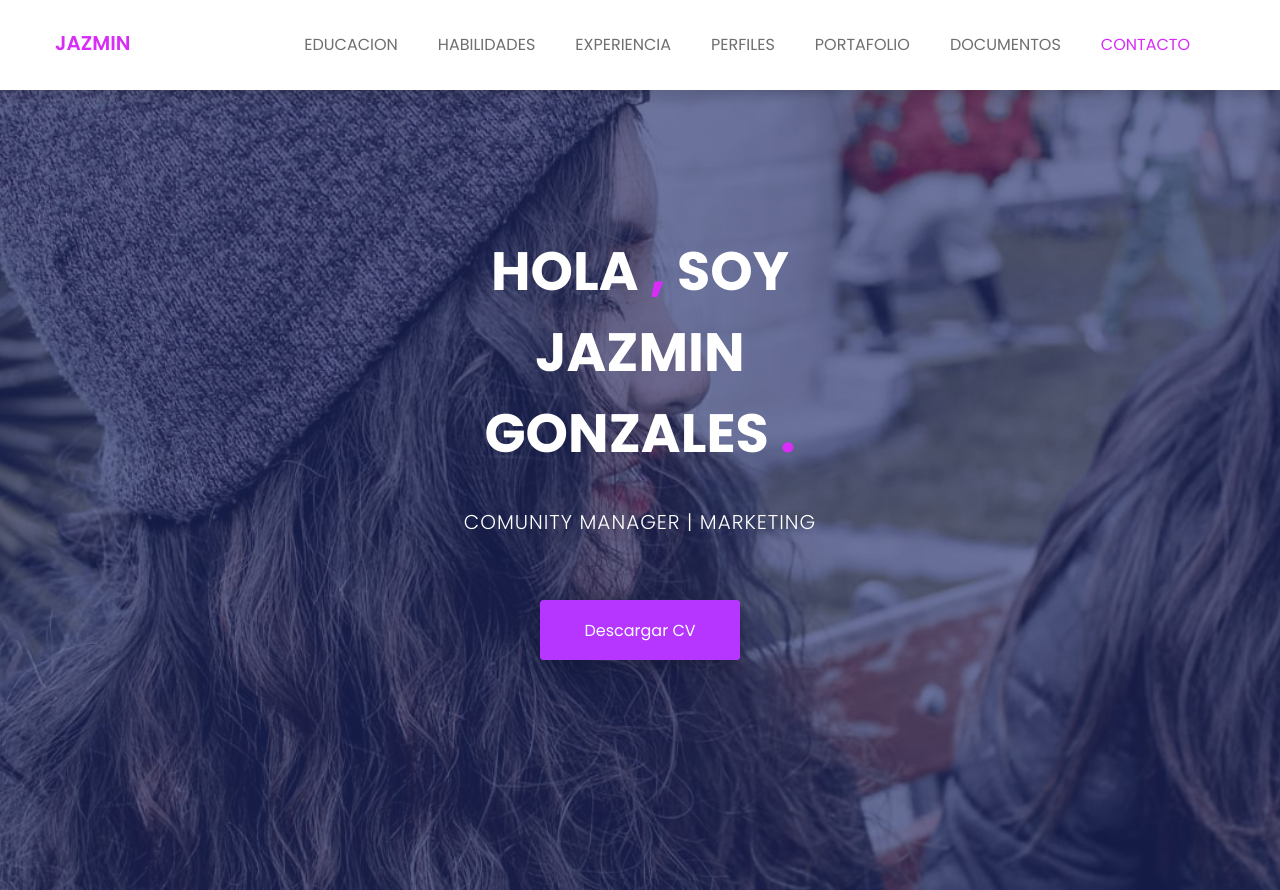
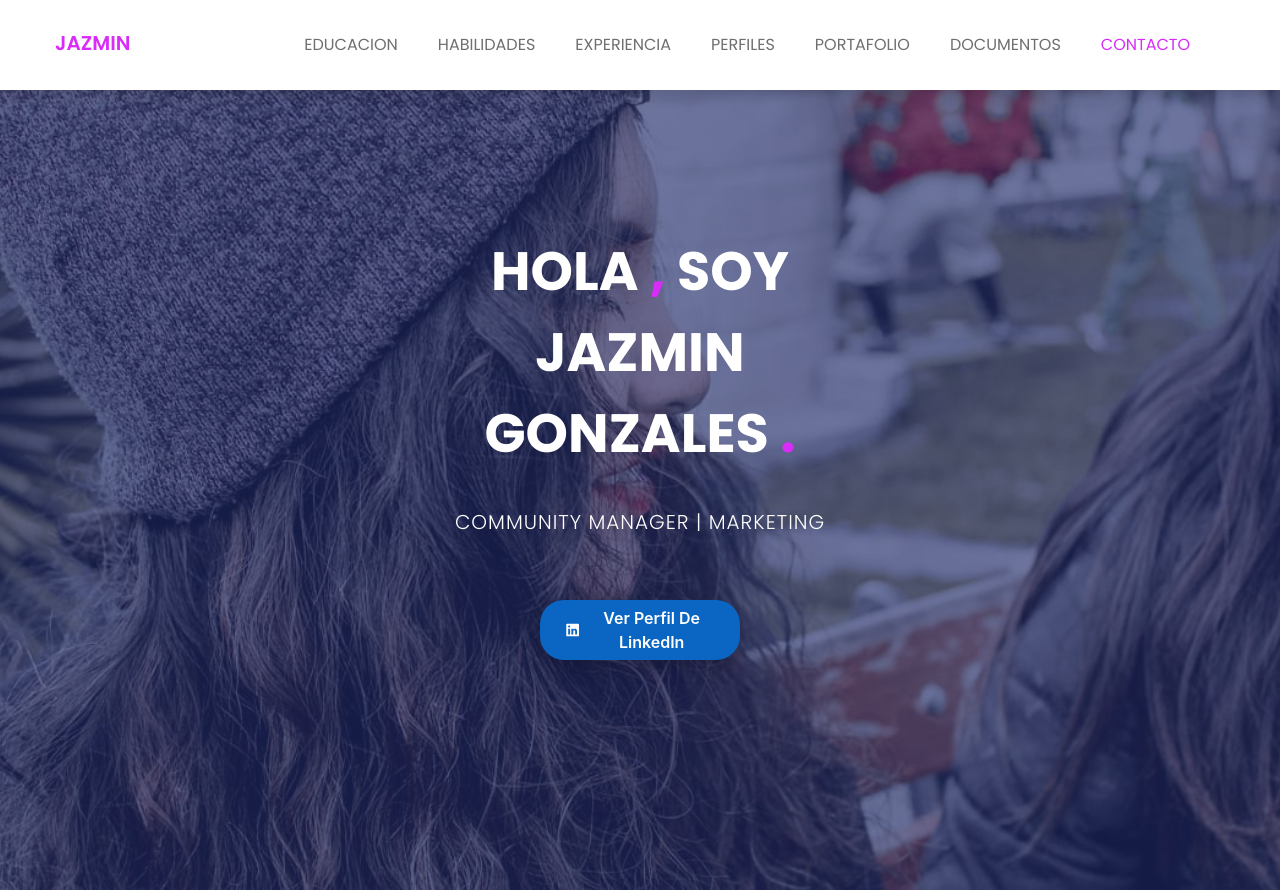
Before and after one commit to cqjoseadolfo/jazportfolio, a plain HTML site: page index.html in a window 1280 px wide. Shown: the top 890 px of the page. Drawn offline with nearby package versions, Linux system fonts and the light colour scheme.

Commit message:
button cv by linkedin
change button cv by linkedin button

```diff
--- a/index.html
+++ b/index.html
@@ -111,14 +111,25 @@
 				<div class="row">
 					<div class="col-md-12 text-center">
 						<div class="header-text">
-							<h2>Hola <span>,</span> soy <br> Jazmin <br> Gonzales <span>.</span>   </h2>
-							<p>Comunity manager | Marketing</p>
-							<a href="assets/download/cv.pdf" download>descargar CV</a>
+							<h2>Hola <span>,</span> soy <br> Jazmin <br> Gonzales <span>.</span></h2>
+							<p>Community Manager | Marketing</p>
+							<a href="https://www.linkedin.com/in/jazmin-hg-9757b4222/" target="_blank"
+							   style="display: inline-flex; align-items: center; justify-content: center;
+                              padding: 10px 24px; background-color: #0A66C2; color: white;
+                              border-radius: 24px; text-decoration: none; font-weight: 600;
+                              font-family: -apple-system, system-ui, BlinkMacSystemFont, 'Segoe UI', Roboto, sans-serif;
+                              font-size: 16px; line-height: 24px; border: 1px solid transparent;
+                              transition: background-color 0.3s ease;">
+								<svg xmlns="http://www.w3.org/2000/svg" viewBox="0 0 24 24" fill="currentColor"
+									 width="20" height="20" style="margin-right: 8px;">
+									<path d="M20.5 2h-17A1.5 1.5 0 002 3.5v17A1.5 1.5 0 003.5 22h17a1.5 1.5 0 001.5-1.5v-17A1.5 1.5 0 0020.5 2zM8 19H5v-9h3zM6.5 8.25A1.75 1.75 0 118.3 6.5a1.78 1.78 0 01-1.8 1.75zM19 19h-3v-4.74c0-1.42-.6-1.93-1.38-1.93A1.74 1.74 0 0013 14.19V19h-3v-9h2.9v1.3a3.11 3.11 0 012.7-1.4c1.55 0 3.36.86 3.36 3.66z"/>
+								</svg>
+								Ver perfil de LinkedIn
+							</a>
 						</div><!--/.header-text-->
 					</div><!--/.col-->
 				</div><!-- /.row-->
 			</div><!-- /.container-->
-
 		</section><!--/.welcome-hero-->
 		<!--welcome-hero end -->
 
```
